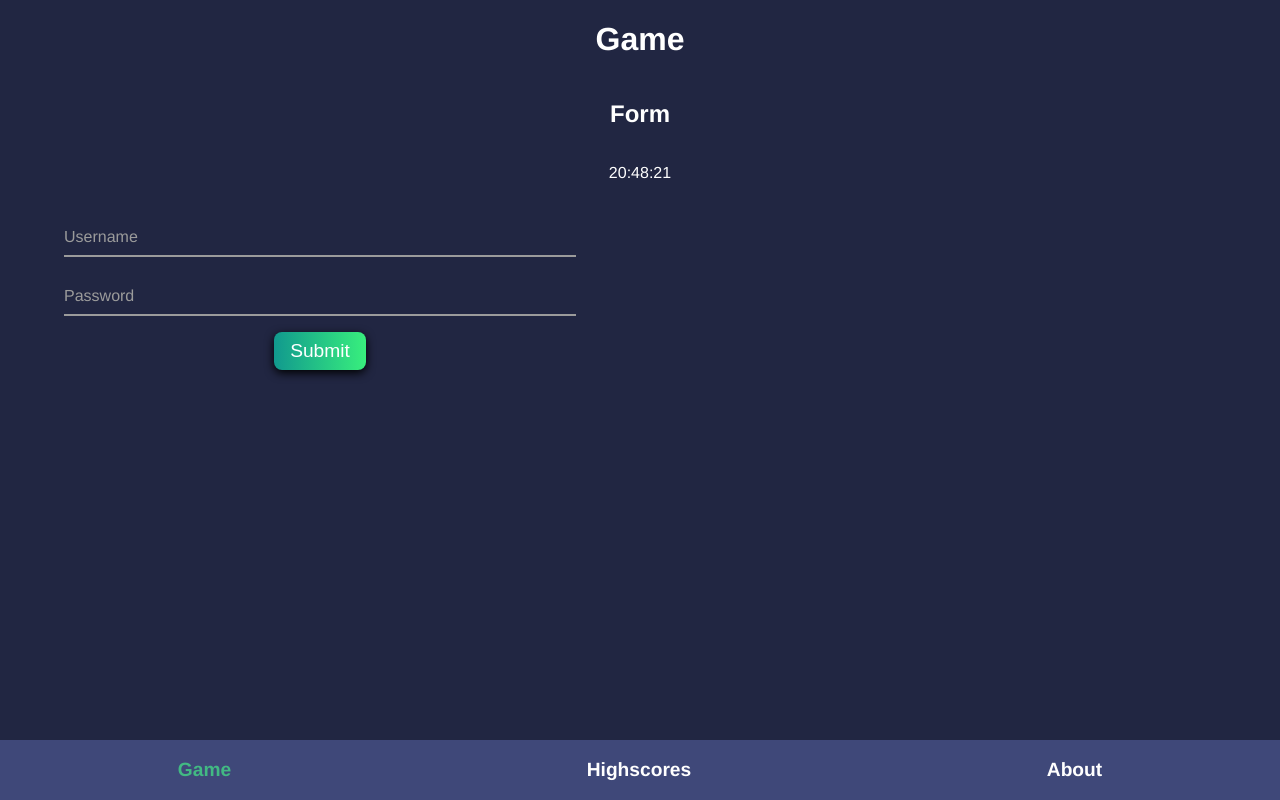
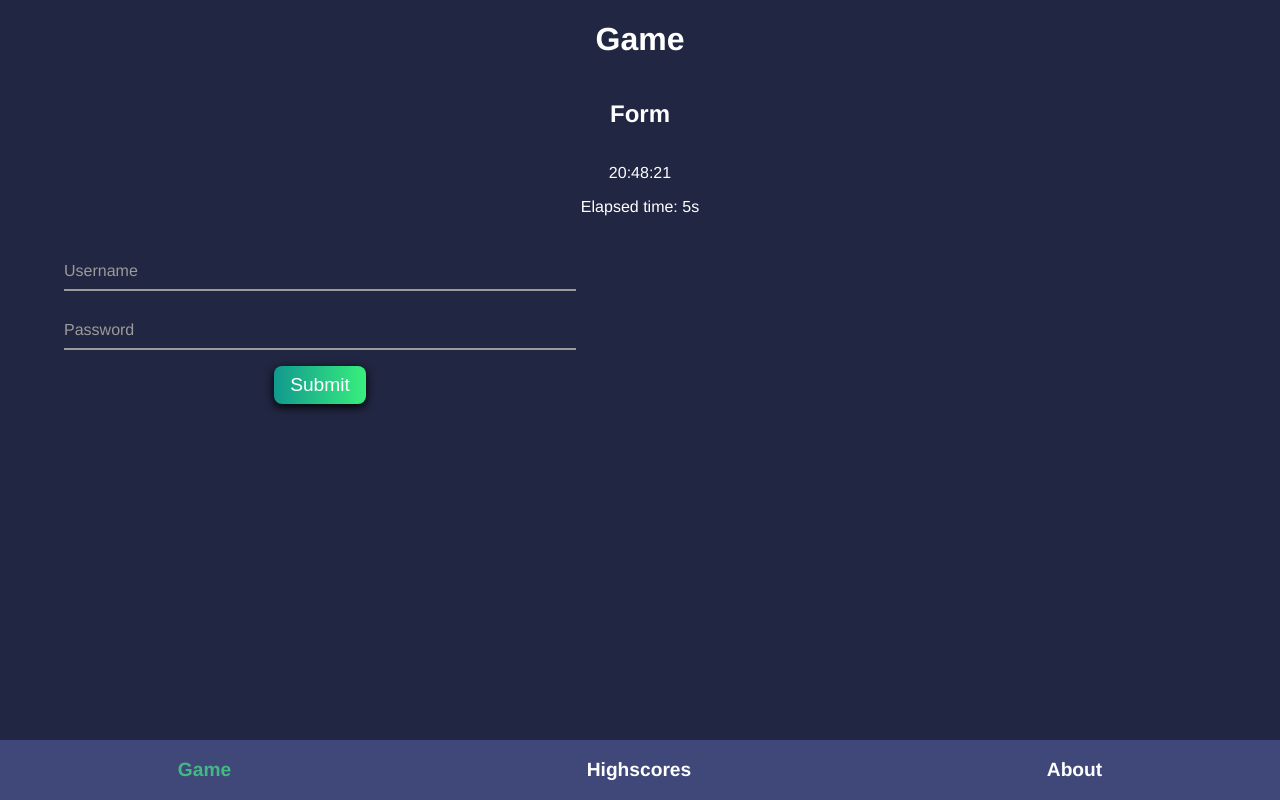
Before and after one commit to Rutabadev/Form, a Vue app: page / in a window 1280 px wide. Built offline with nearby package versions, Linux system fonts and the light colour scheme.

Commit message:
added timer

```diff
--- a/src/components/Form/form.scss
+++ b/src/components/Form/form.scss
@@ -39,8 +39,8 @@
         }
 
         li {
-          transition: all .5s ease;
-          animation: .5s ease-out 0s 1 appear;
+          transition: all 0.5s ease;
+          animation: 0.5s ease-out 0s 1 appear;
         }
 
         @keyframes appear {
@@ -122,10 +122,10 @@
   }
 
   input[type="submit"] {
-    border-radius: .5rem;
+    border-radius: 0.5rem;
     border: none;
     background-image: linear-gradient(to right, $primary, $secondary);
-    padding: .5rem 1rem;
+    padding: 0.5rem 1rem;
     font-size: 1.2rem;
     color: $white;
     box-shadow: 0 3px 10px black;
@@ -133,7 +133,7 @@
 
     &:hover,
     &:focus {
-      filter: brightness(.85);
+      filter: brightness(0.85);
     }
 
     &:active {
--- a/src/components/Form/form.ts
+++ b/src/components/Form/form.ts
@@ -8,6 +8,24 @@ interface FormError {
 }
 
 @Component({
+  filters: {
+    time: function (value: number) {
+      if (!value) return ''
+      let seconds = Math.round(value / 1000)
+      if (seconds < 60) {
+        return `${seconds}s`
+      }
+      if (seconds < 3600) {
+        let minutes = Math.round(seconds / 60)
+        seconds = seconds % 60
+        return `${minutes}m${seconds}s`
+      }
+      let hours = Math.round(seconds / 3600)
+      let minutes = Math.round((seconds % 3600) / 60)
+      seconds = seconds % 60
+      return `${hours}h${minutes}m${seconds}s`
+    }
+  },
   components: {
     Clock
   }
@@ -19,10 +37,25 @@ export default class Form extends Vue {
   private password: string = '';
   private rules: Array<Rule> = rules;
   private success: boolean = false;
+  private startTime: number = 0;
+  private endTime: number = 0;
+  private elapsedTime: number = 0;
+  private updateGameTimeInterval: number = 0;
 
   mounted () {
     this.rules = this.shuffle(rules)
     this.rules.length = 8
+    this.startTime = Date.now()
+    this.updateGameTimeInterval = setInterval(this.updateGameTime, 1000)
+  }
+
+  beforeDestroy () {
+    clearInterval(this.updateGameTimeInterval)
+  }
+
+  updateGameTime () {
+    this.endTime = Date.now()
+    this.elapsedTime = this.endTime - this.startTime
   }
 
   checkForm (event: Event): void {
@@ -48,6 +81,7 @@ export default class Form extends Vue {
     this.errors = Array.from(this.errorsMemory.values())
 
     this.success = this.allErrorsFixed()
+    if (this.success) clearInterval(this.updateGameTimeInterval)
   }
 
   allErrorsFixed () {
--- a/src/components/Form/index.vue
+++ b/src/components/Form/index.vue
@@ -1,7 +1,10 @@
 <template>
   <div class="form">
     <h2>Form</h2>
-    <Clock/>
+    <div class="timers">
+      <Clock/>
+      <p>Elapsed time: {{ elapsedTime | time }}</p>
+    </div>
     <form @submit="checkForm">
       <div class="inputs">
         <div class="form-group">
@@ -32,13 +35,18 @@
       </div>
 
       <div class="rules">
-          <b v-if="errors.length && !success">Please correct the following error{{errors.length > 1 ? 's' : ''}}:</b>
-          <b class="success" v-if="success">Success!</b>
-          <ul>
-            <li v-for="error in errors" :key="error.id" v-bind:style="{ color: error.fixed ? 'green' : 'red' }">{{error.message}}</li>
-          </ul>
+        <b
+          v-if="errors.length && !success"
+        >Please correct the following error{{errors.length > 1 ? 's' : ''}}:</b>
+        <b class="success" v-if="success">Success!</b>
+        <ul>
+          <li
+            v-for="error in errors"
+            :key="error.id"
+            v-bind:style="{ color: error.fixed ? 'green' : 'red' }"
+          >{{error.message}}</li>
+        </ul>
       </div>
-
     </form>
   </div>
 </template>
```
